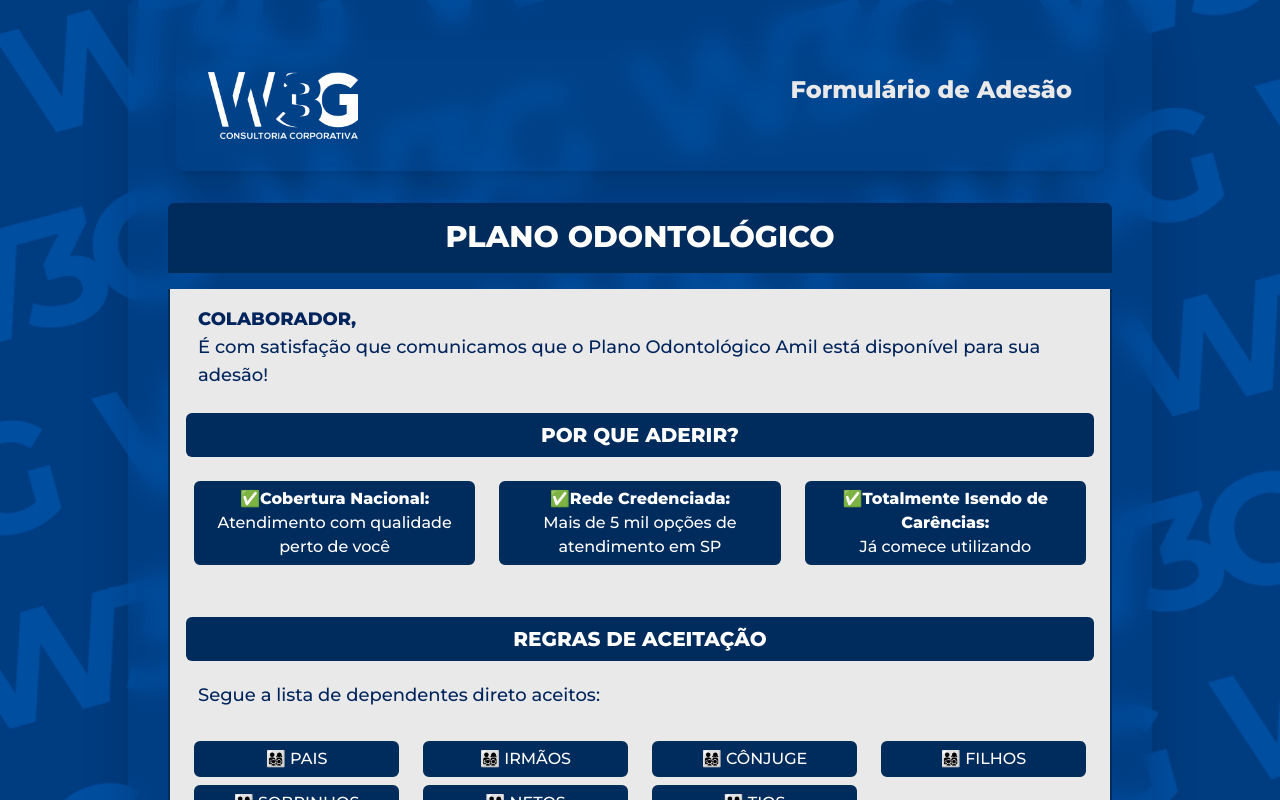
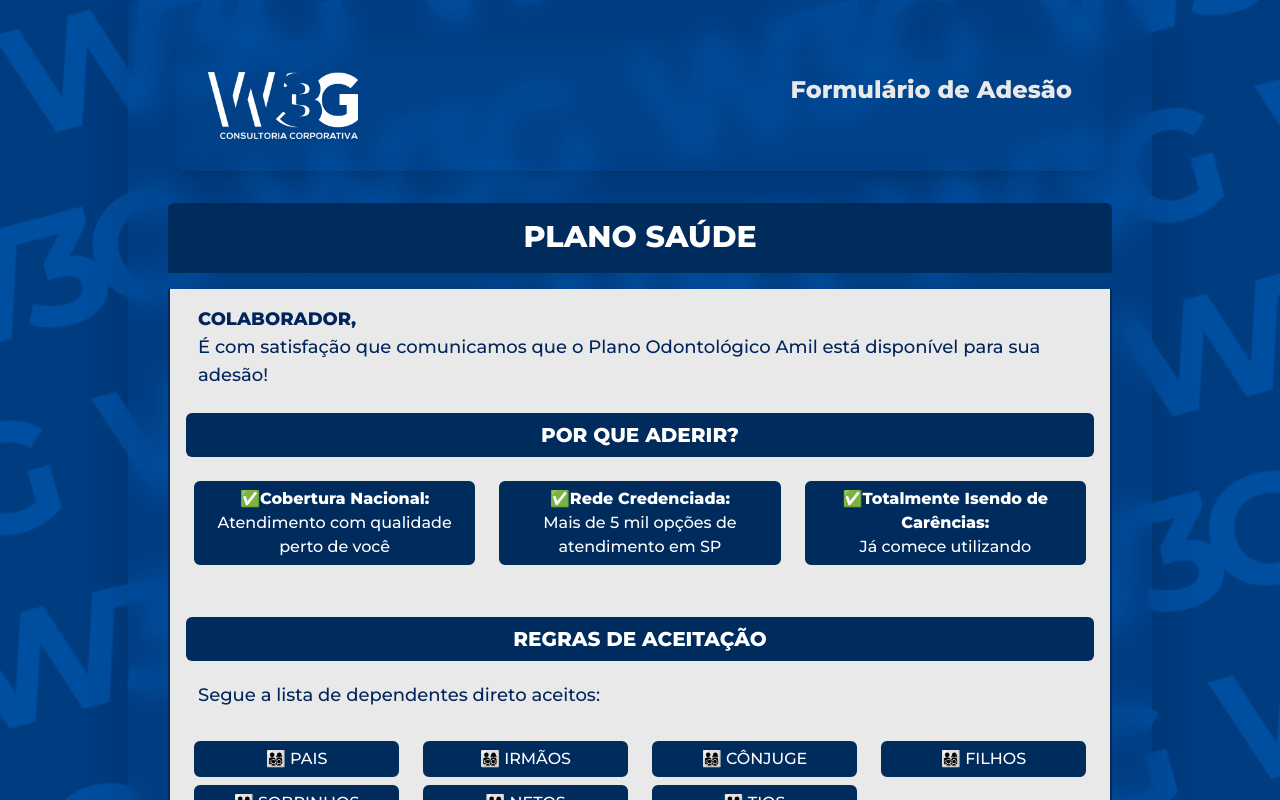
Before and after one commit to henrique-souza-w3g/forms-roseli, a Next.js app: page / in a window 1280 px wide. Shown: the top 800 px of the page. Built offline with nearby package versions, Linux system fonts and the light colour scheme; no server answers.

Commit message:
plano saude

```diff
--- a/app/page.tsx
+++ b/app/page.tsx
@@ -116,7 +116,7 @@
       <div className="w-full max-w-5xl p-2 sm:p-4 md:p-8 lg:p-10 bg-[var(--background)]/15 backdrop-blur-md shadow-2xl rounded-lg flex flex-col gap-4">
         <Header />
         <h2 className="text-xl sm:text-2xl md:text-3xl p-2 sm:p-4 border-b-2 border-[var(--border)] bg-[var(--bg-title)] text-center text-white font-bold rounded-t-md">
-          PLANO ODONTOLÓGICO
+          PLANO SAÚDE
         </h2>
         <Recado />
         <div className="bg-[var(--foreground)] border-2 border-[var(--border)] rounded-b-md p-2 sm:p-4 md:p-6 flex flex-col gap-4">
```
